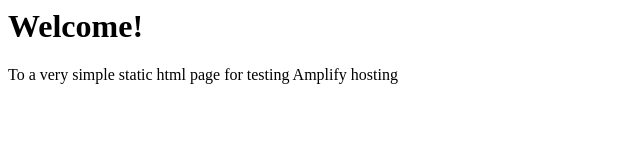
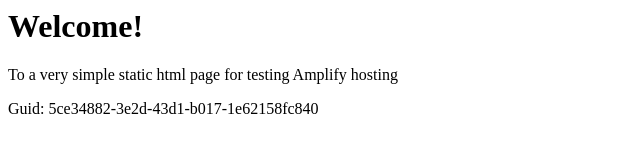
Before and after one commit to aws-aemilia-lhr/Github-PR-Commit-Integration-Test-DoNotTouch-Gith-P5X5MO5I-v1-prod-eu-west-2, a website: page src/index.html in a window 1280 px wide. Shown: the whole page, without its empty margins (0-640 px from the left). Drawn offline with Linux system fonts and the light colour scheme.

Commit message:
commit from integ tests

```diff
--- a/src/index.html
+++ b/src/index.html
@@ -1,3 +1,5 @@
+
+
 <html lang="en">
 
 <head>
@@ -10,6 +12,6 @@
 <body>
     <h1>Welcome!</h1>
     <p>To a very simple static html page for testing Amplify hosting</p>
-</body>
+    <p>Guid: 5ce34882-3e2d-43d1-b017-1e62158fc840</p></body>
 
 </html>
```
